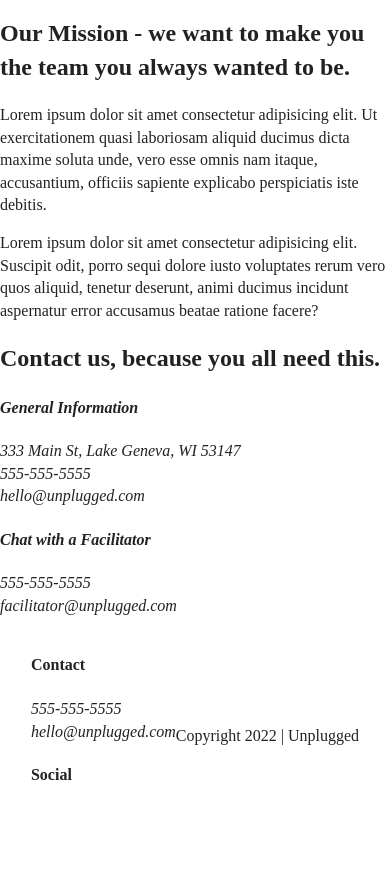
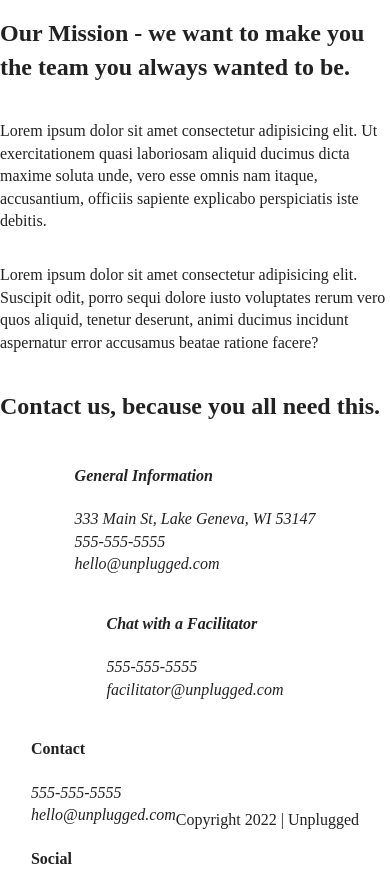
Before and after one commit to ahmedebid/unplugged, a website: page about/index.html in a window 390 px wide. Shown: the part 57-946 px from the top of the page. Before the commit the page ends 897 px from the top, so only its background shows below. Drawn offline with Linux system fonts and the light colour scheme.

Commit message:
Add the mobile styles for the about page

```diff
--- a/css/main.css
+++ b/css/main.css
@@ -161,6 +161,26 @@ aside {
 /* Reviews Section */
 
 .reviews {
+  display: flex;
+  justify-content: center;
+  align-items: center;
+  flex-flow: row wrap;
+}
+
+/* ---------------------- Mobile Styles - About Page  ---------------------- */
+
+/* mission section */
+
+.mission-content {
+  display: flex;
+  justify-content: center;
+  align-items: center;
+  flex-flow: row wrap;
+}
+
+/* contact section */
+
+.contact-content {
   display: flex;
   justify-content: center;
   align-items: center;
```
